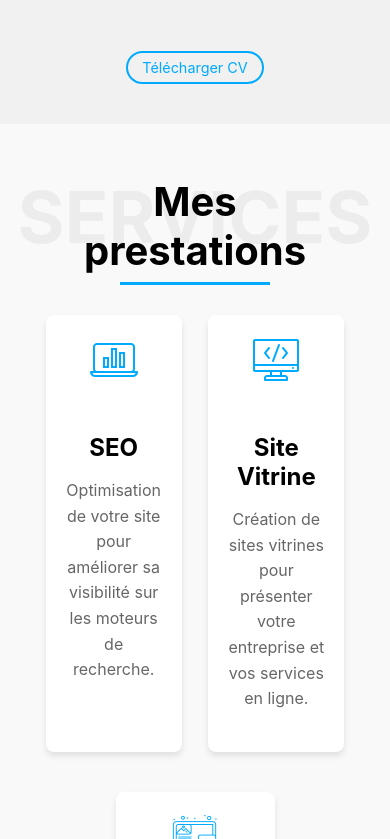
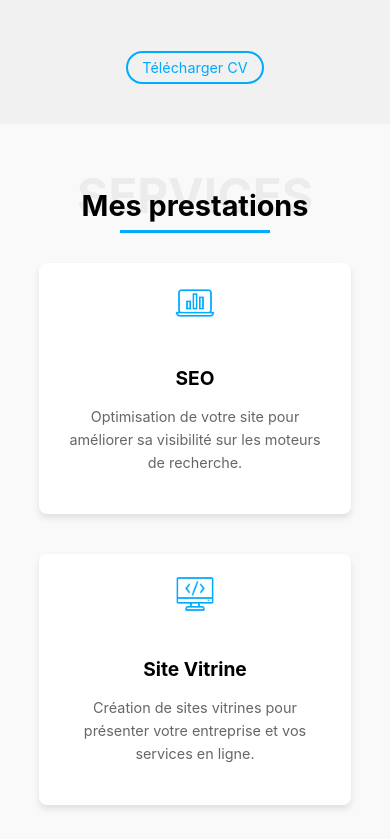
Before and after one commit to Meerwaan/portfoliov2, a React (Create React App) app: page / in a window 390 px wide. Shown: the part 4765-5604 px from the top of the page. Built offline with nearby package versions, Linux system fonts and the light colour scheme.

Commit message:
Update WhatIDo.css

```diff
--- a/src/Components/Home/WhatIDo/WhatIDo.css
+++ b/src/Components/Home/WhatIDo/WhatIDo.css
@@ -1,18 +1,19 @@
 .what-i-do-section {
     background-color: #f9f9f9;
+    padding: 20px 0;
 }
 
 .container {
     max-width: 1200px;
     padding: 0 20px;
     margin-bottom: 45px;
-
 }
 
 .whatido-title {
     font-size: 2.5rem;
     margin-bottom: 40px;
-    padding-top: 20px;    position: relative;
+    padding-top: 20px;
+    position: relative;
     font-weight: bold;
     text-align: center;
     z-index: 1;
@@ -45,11 +46,11 @@
     display: flex;
     flex-wrap: wrap;
     gap: 20px;
-    justify-content: space-evenly; /* Utilise l'espace de manière uniforme */
+    justify-content: space-evenly;
 }
 
 .service-item {
-    flex: 0 1 calc(50% - 20px); /* Chaque élément occupe la moitié de la ligne */
+    flex: 0 1 calc(50% - 20px); /* Chaque élément occupe 50% de la largeur */
     box-sizing: border-box;
     padding: 20px;
     background-color: #ffffff;
@@ -57,12 +58,6 @@
     box-shadow: 0 4px 6px rgba(0, 0, 0, 0.1);
     text-align: center;
     transition: transform 0.3s ease, box-shadow 0.3s ease;
-    margin-bottom: 20px;
-}
-
-.service-item:nth-child(odd):last-child {
-    flex: 0 1 calc(50% - 20px); /* Centré en prenant toute la ligne */
-    padding-bottom: 20px;
 }
 
 .service-item:hover {
@@ -86,3 +81,53 @@
     line-height: 1.6;
     color: #666;
 }
+
+/* Responsive Styles */
+@media (max-width: 1024px) {
+    .whatido-title {
+        font-size: 2.2rem;
+    }
+
+    .whatido-title::before {
+        font-size: 4rem;
+    }
+}
+
+@media (max-width: 768px) {
+    .service-item {
+        flex: 0 1 100%; /* Chaque élément occupe toute la largeur sur les écrans moyens */
+        max-width: 100%;
+        margin-bottom: 20px;
+    }
+
+    .whatido-title {
+        font-size: 2rem;
+    }
+
+    .whatido-title::before {
+        font-size: 3.5rem;
+    }
+}
+
+@media (max-width: 480px) {
+    .whatido-title {
+        font-size: 1.8rem;
+    }
+
+    .whatido-title::before {
+        font-size: 3rem;
+    }
+
+    .service-item h3 {
+        font-size: 1.2rem;
+    }
+
+    .service-item p {
+        font-size: 0.9rem;
+    }
+
+    .service-icon {
+        width: 40px;
+        height: 40px;
+    }
+}
```
